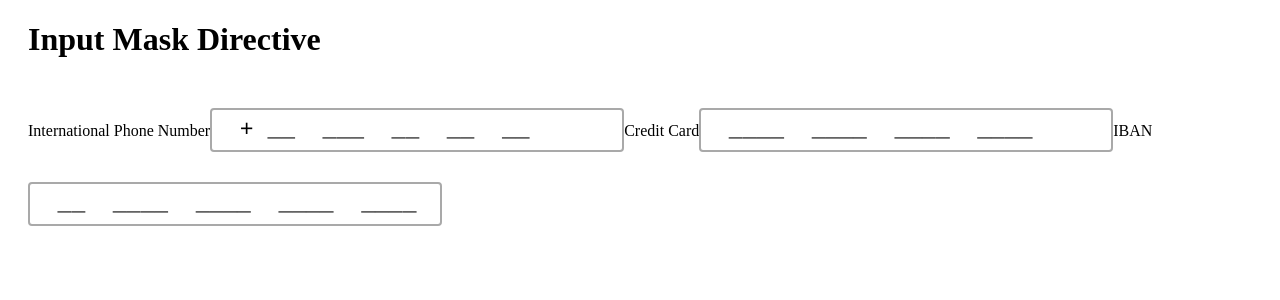
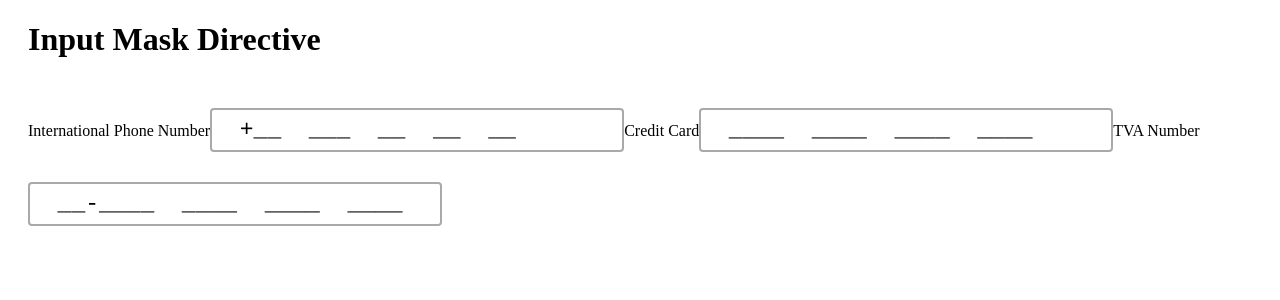
Before and after one commit to angular-university/angular-advanced-course, an Angular app: page / in a window 1280 px wide. Shown: the top 300 px of the page. Built offline with nearby package versions, Linux system fonts and the light colour scheme.

Commit message:
input mask directive

```diff
--- a/src/app/app.component.html
+++ b/src/app/app.component.html
@@ -1,4 +1,3 @@
-
 <div class="container">
 
   <h1>
@@ -8,20 +7,15 @@
   <div class="masks">
 
     <label>International Phone Number</label>
-    <input au-mask="+99 999 99 99 99" >
+    <input au-mask="+99 999 99 99 99">
 
     <label>Credit Card</label>
-    <input au-mask="9999 9999 9999 9999" >
+    <input au-mask="9999 9999 9999 9999">
 
 
-    <label>IBAN</label>
-    <input au-mask="AA 9999 9999 9999 9999" >
-
-
-
+    <label>TVA Number</label>
+    <input au-mask="AA-9999 9999 9999 9999">
 
   </div>
 
-
-
 </div>
--- a/src/app/input-mask/cursor_handlers.ts
+++ b/src/app/input-mask/cursor_handlers.ts
@@ -1,10 +1,10 @@
 
 import {setInputCursorPosition} from "./set_input_cursor_position";
 import * as findLastIndex from 'lodash.findlastindex';
-import * as findIndex from 'lodash.findindex';
 import * as includes from 'lodash.includes';
 import {SPECIAL_CHARACTERS} from "./mask_placeholder";
 import {LEFT_ARROW, RIGHT_ARROW} from "./key_codes";
+import {findFirstNonSpecialCharPosition} from "./utils";
 
 export type KeyAction = (input: HTMLInputElement, position: number) => void;
 
@@ -14,7 +14,7 @@ export const handleRightArrow:KeyAction = (input, position) => {
 
   const value = input.value;
 
-  const nextNonSpecialCharOffset = findIndex(value.slice(position + 1), char => ! includes(SPECIAL_CHARACTERS, char) );
+  const nextNonSpecialCharOffset = findFirstNonSpecialCharPosition(value.slice(position + 1));
 
   setInputCursorPosition(input, position + 1 + nextNonSpecialCharOffset);
 
@@ -35,6 +35,7 @@ export function handleLeftArrow(input, position) {
 
 
 
+
 export const ACTIONS_PER_KEY_CODE: {[key:number]: KeyAction} = {};
 
 ACTIONS_PER_KEY_CODE[RIGHT_ARROW] = handleRightArrow;
--- a/src/app/input-mask/fp_utils.ts
+++ /dev/null
@@ -1,3 +0,0 @@
-
-
-export const never = () => false;
--- a/src/app/input-mask/input-mask.directive.ts
+++ b/src/app/input-mask/input-mask.directive.ts
@@ -3,8 +3,10 @@ import {ACTIONS_PER_KEY_CODE, handleRightArrow} from "./cursor_handlers";
 import {initHelperMask, initPlaceholder} from "./mask_placeholder";
 import {applyCharToInput} from "./apply_char_to_input";
 import {MASK_DIGIT_VALIDATORS} from "./digit_validators";
-import {never} from "./fp_utils";
+import {never} from "./utils";
 import {TAB} from "./key_codes";
+import {setInputCursorPosition} from "./set_input_cursor_position";
+import {findFirstNonSpecialCharPosition} from "./utils";
 
 
 
@@ -31,12 +33,11 @@ export class InputMask implements OnChanges {
     }
   }
 
-/*
+
   @HostListener('focus')
   onFocus() {
-    console.log('focus');
-    //setInputCursorPosition(this.input, 3);
-  }*/
+    setInputCursorPosition(this.input, findFirstNonSpecialCharPosition(this.input.value));
+  }
 
 
   @HostListener("keydown", ['$event', '$event.key', '$event.keyCode'])
--- a/src/app/input-mask/mask_placeholder.ts
+++ b/src/app/input-mask/mask_placeholder.ts
@@ -1,4 +1,3 @@
-
 const SPECIAL_CHARS_REGEX = {
   ' ': {
     replaceWith: '  '
@@ -10,7 +9,7 @@ const SPECIAL_CHARS_REGEX = {
     replaceWith: '/'
   },
   '+': {
-    replaceWith: '+ '
+    replaceWith: '+'
   }
 };
 
--- /dev/null
+++ b/src/app/input-mask/utils.ts
@@ -0,0 +1,11 @@
+
+
+import {SPECIAL_CHARACTERS} from "./mask_placeholder";
+import * as includes from 'lodash.includes';
+import * as findIndex from 'lodash.findindex';
+
+
+export const never = () => false;
+
+export const findFirstNonSpecialCharPosition =
+  (value:string) => findIndex(value, char => ! includes(SPECIAL_CHARACTERS, char) );
--- a/src/index.html
+++ b/src/index.html
@@ -2,7 +2,7 @@
 <html>
 <head>
   <meta charset="utf-8">
-  <title>AngularAdvancedCourse</title>
+  <title>Angular Advanced Course</title>
   <base href="/">
 
   <meta name="viewport" content="width=device-width, initial-scale=1">
```
